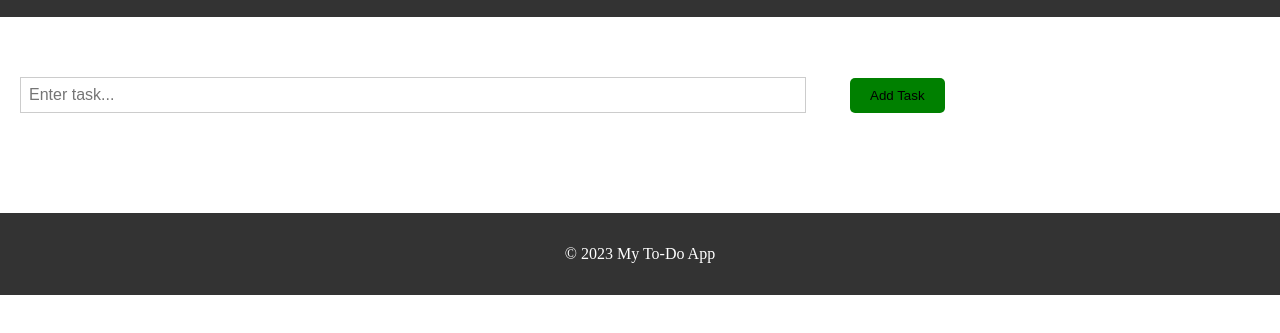
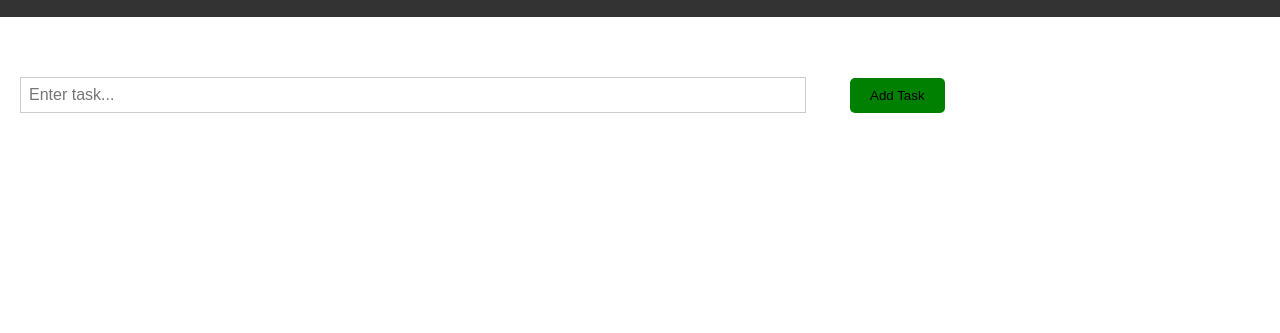
Before and after one commit to queen-x-vee/to-do, a plain HTML site: page index.html in a window 1280 px wide. Shown: the part 95-428 px from the top of the page. Drawn offline with Linux system fonts and the light colour scheme.

Commit message:
second commit

```diff
--- a/index.css
+++ b/index.css
@@ -3,7 +3,7 @@ body{
     padding:0;
     height: 100vh;
 }
-header, footer {
+header {
     background-color: #333;
     color: #fff;
     text-align: center;
--- a/index.html
+++ b/index.html
@@ -19,9 +19,6 @@
             <ul id="taskList">
             </ul>
         </main>
-        <footer>
-            <p>&copy; 2023 My To-Do App</p>
-        </footer>
         <script src="index.js"></script>
     </body>
 
```
